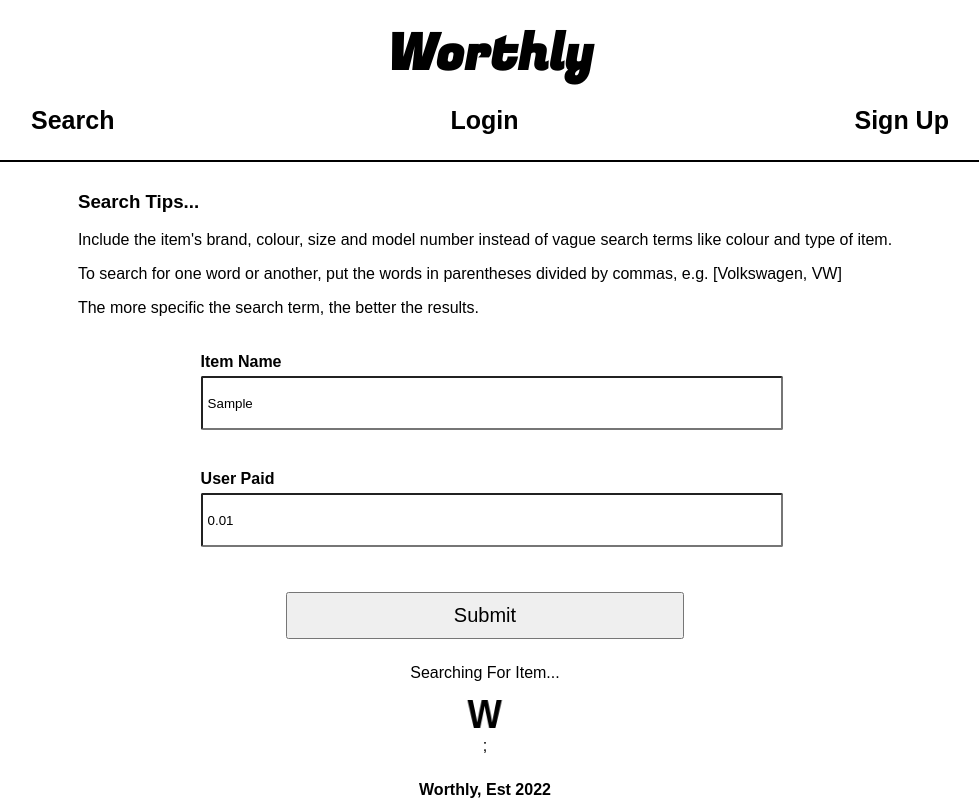
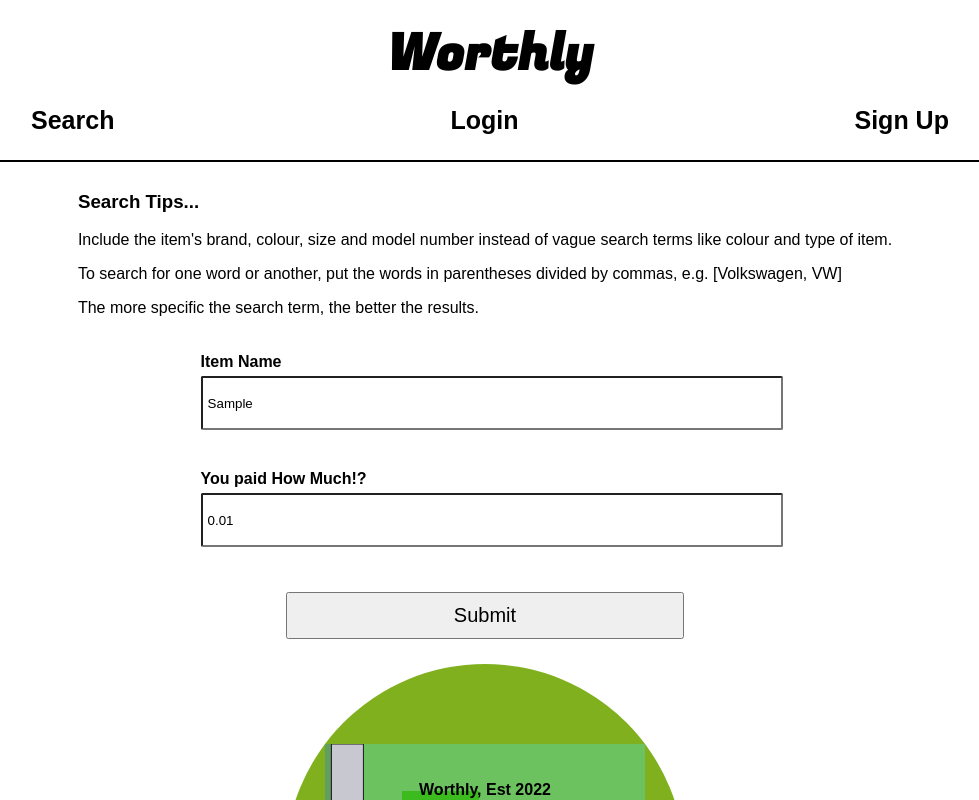
Before and after one commit to HobbaZ/Worthly, a React (Create React App) app in the folder client/: page /search in a window 1280 px wide. Both pictures are taken after typing "Sample" into the empty fields and a click on the button "Submit". Shown: the top 800 px of the page, without its empty margins (155-1134 px from the left). Built offline with nearby package versions, Linux system fonts and the light colour scheme; no server answers.

Commit message:
Changed loading message to changing SVGs

```diff
--- a/client/src/app.css
+++ b/client/src/app.css
@@ -25,7 +25,7 @@
     max-height: 600px;
     margin: auto;
     justify-content: center;
-    border: 1px black solid;
+    padding: 10px;
 }
 
 #svgContainer > svg {
--- a/client/src/pages/SearchItems.js
+++ b/client/src/pages/SearchItems.js
@@ -1,8 +1,8 @@
-import React, { useState } from 'react';
+import React, { useState, useEffect } from 'react';
 
 import { Form, FormField, Label, FormGroup, FormButton } from '../styles/FormStyle';
 
-import { Button, Container, Image, TextBlock, ResultsContainer, ImageBlock, Spinner} from '../styles/GenericStyles';
+import { Button, Container, Image, TextBlock, ResultsContainer, ImageBlock} from '../styles/GenericStyles';
 
 import Auth from '../utils/auth';
 
@@ -10,7 +10,26 @@
 
 import { SAVE_ITEM } from '../utils/mutations';
 
+import HeroImage from '../components/HeroImage';
+
 const apiKey = process.env.REACT_APP_API_KEY;
+
+function SpinnerContent() {
+
+  const [newSVG, setNewSVG] = useState(0);
+
+  useEffect(() => {
+    const interval = setInterval(() => {
+      setNewSVG((genSVG) => genSVG + 1);
+    }, 1000);
+
+    return () => clearInterval(interval);
+  }, []);
+
+  return (
+    <HeroImage></HeroImage>
+  )
+}
 
 const SearchItemsForm = () => {
     // create state for holding returned eBay api data
@@ -192,7 +211,7 @@
               </FormGroup>
 
               <FormGroup>
-              <Label>User Paid</Label>
+              <Label>You paid How Much!?</Label>
               <FormField
                 type='number'
                 placeholder='Cost of Item'
@@ -206,7 +225,7 @@
 
               <FormGroup>
 
-            <div style={{"text-align": "center"}}>
+            <div style={{"textAlign": "center"}}>
             <FormButton
               disabled={!(searchInput.itemName || searchInput.userPaid)}
               type='submit'
@@ -224,8 +243,8 @@
           )}
 
           {loading? (
-            <div>Searching For Item...
-              <Spinner>W</Spinner>
+            <div>
+              <SpinnerContent></SpinnerContent>
             </div>
             ) : (
       //Display search results
```
